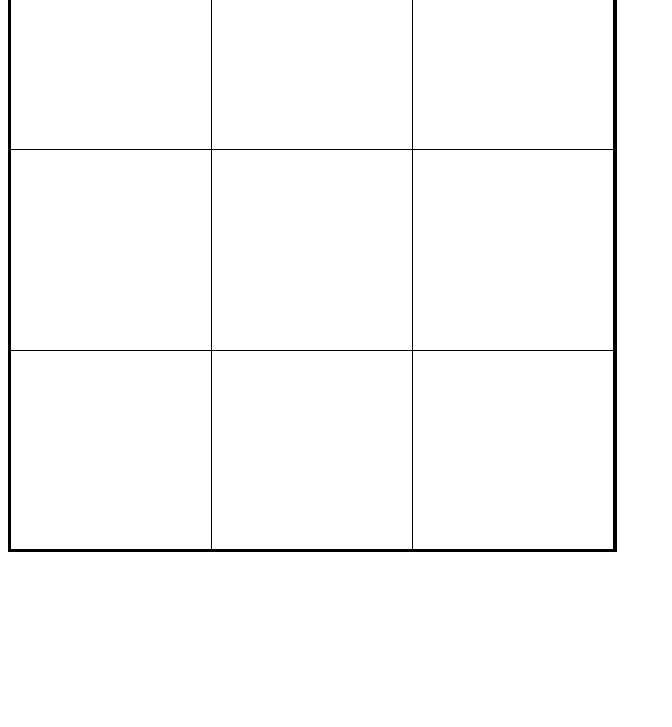
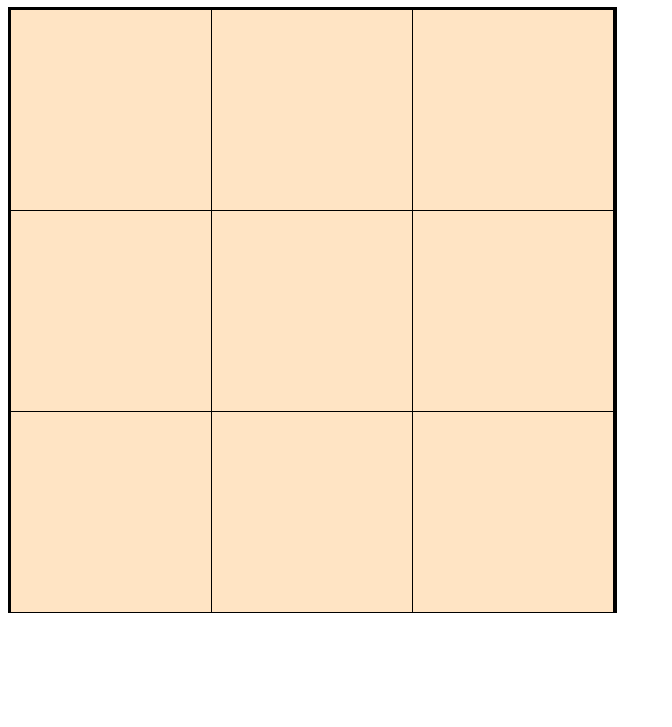
Before and after one commit to LucasBarletta/Jogo-da-Velha, a plain HTML site: page index.html in a window 1280 px wide. Shown: the part 73-800 px from the top of the page, without its empty margins (0-672 px from the left). Drawn offline with Linux system fonts and the light colour scheme.

Commit message:
Adicionar estilo

```diff
--- a/index.html
+++ b/index.html
@@ -9,6 +9,7 @@
     <script defer src="script.js"></script>
 </head>
 <body>
+    <h1>Jogo da velha.</h1>
     <h3></h3>
     <div id="jogo">
         <div class="linha">
--- a/style.css
+++ b/style.css
@@ -1,8 +1,11 @@
 #jogo{
 width:603px;
 height:600px;
-border:solid 3px
+border:solid 3px;
+background-color: burlywood;
+
 }
+
 
 .linha{
 height:200px;
@@ -14,4 +17,9 @@ width:200px;
 height:100%;
 border-right:solid 1px;
 float:left;
+display: flex;
+justify-content: center;
+align-items: center;
+font-size: 50pt;
+background-color: bisque;
 }
```
Also changed, not shown: 1 other file.
